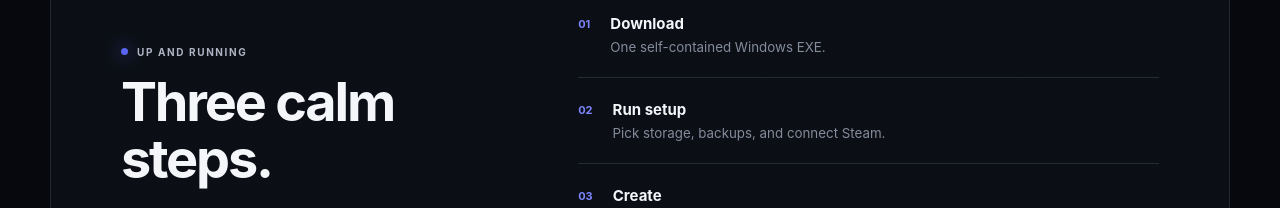
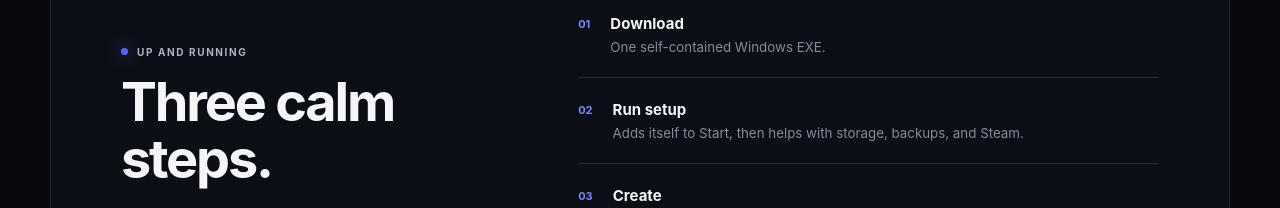
Before and after one commit to cashatc701-dotcom/unturnedDS, a plain HTML site: page index.html in a window 1280 px wide. Shown: the part 2120-2328 px from the top of the page. Drawn offline with Linux system fonts and the light colour scheme.

Commit message:
Document automatic Start Menu install

```diff
--- a/index.html
+++ b/index.html
@@ -81,7 +81,7 @@
       <div><div class="eyebrow"><span></span> Up and running</div><h2>Three calm steps.</h2></div>
       <ol>
         <li><span>01</span><div><strong>Download</strong><small>One self-contained Windows EXE.</small></div></li>
-        <li><span>02</span><div><strong>Run setup</strong><small>Pick storage, backups, and connect Steam.</small></div></li>
+        <li><span>02</span><div><strong>Run setup</strong><small>Adds itself to Start, then helps with storage, backups, and Steam.</small></div></li>
         <li><span>03</span><div><strong>Create</strong><small>Choose the world rules and let it build.</small></div></li>
       </ol>
     </section>
```
Also changed, not shown: 1 other file.
